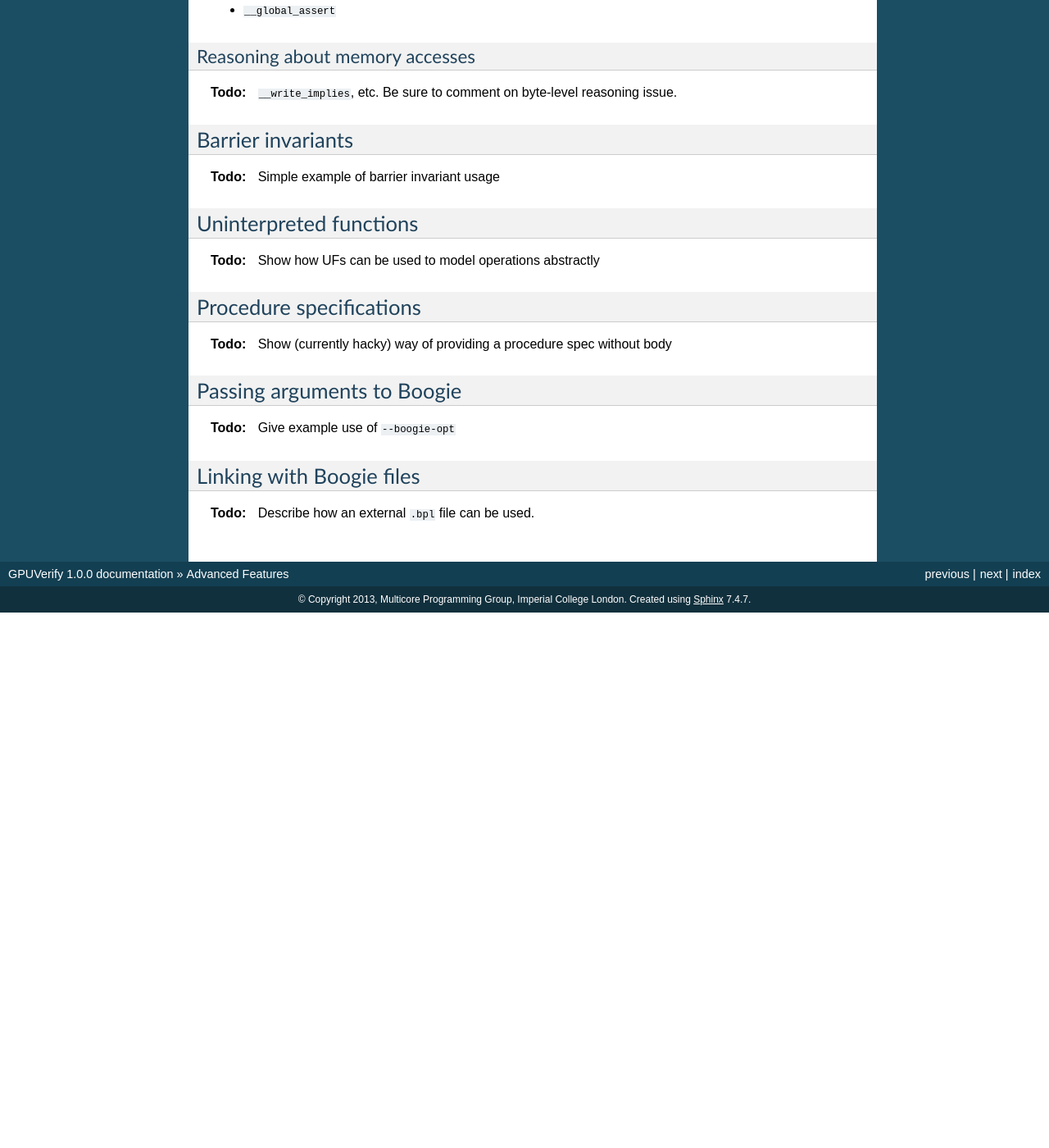
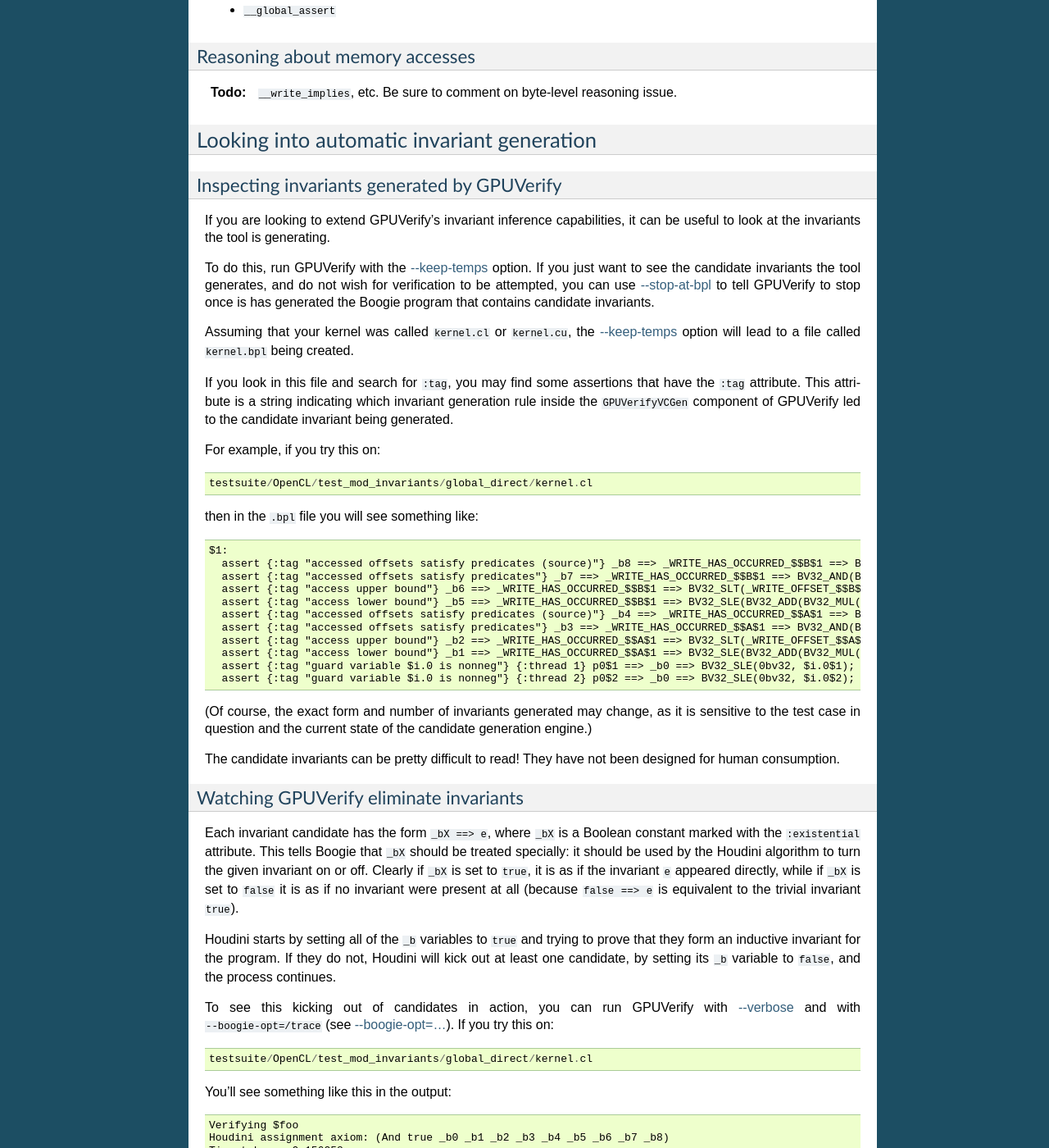
Before and after one commit to mc-imperial/gpuverify, a Sphinx documentation site: the page built from Documentation/advanced_features.rst, in a window 1280 px wide and 1400 px high, scrolled down 3683 px. Shown: the whole window at 82% size. Built offline with Sphinx 7.4.7, drawn with Linux system fonts in a browser that asks for light colours; formulas are drawn with MathJax 3; before the commit the page ends 4430 px from its top, so only the background shows below that; some of the changed text lies outside the part shown.

Commit message:
Described invariant generation a bit in the documentation.

```diff
--- a/Documentation/advanced_features.rst
+++ b/Documentation/advanced_features.rst
@@ -140,6 +140,69 @@
           issue.
 
 
+Looking into automatic invariant generation
+===========================================
+
+.. _inspecting-invariants:
+
+Inspecting invariants generated by GPUVerify
+--------------------------------------------
+
+If you are looking to extend GPUVerify's invariant inference capabilities, it can be useful to look at the invariants the tool is generating.
+
+To do this, run GPUVerify with the :ref:`keep-temps` option.  If you just want to see the candidate invariants the tool generates, and do not wish for verification to be attempted, you can use :ref:`stop-at-bpl` to tell GPUVerify to stop once is has generated the Boogie program that contains candidate invariants.
+
+Assuming that your kernel was called ``kernel.cl`` or ``kernel.cu``, the :ref:`keep-temps` option will lead to a file called ``kernel.bpl`` being created.
+
+If you look in this file and search for ``:tag``, you may find some assertions that have the ``:tag`` attribute.  This attribute is a string indicating which invariant generation rule inside the ``GPUVerifyVCGen`` component of GPUVerify led to the candidate invariant being generated.
+
+For example, if you try this on::
+
+  testsuite/OpenCL/test_mod_invariants/global_direct/kernel.cl
+
+then in the ``.bpl`` file you will see something like::
+
+  $1:
+    assert {:tag "accessed offsets satisfy predicates (source)"} _b8 ==> _WRITE_HAS_OCCURRED_$$B$1 ==> BV32_AND(BV32_SUB(BV32_MUL(1bv32, 256bv32), 1bv32), _WRITE_OFFSET_$$B$1) == BV32_AND(BV32_SUB(BV32_MUL(1bv32, 256bv32), 1bv32), BV32_ADD(BV32_MUL(0bv32, 256bv32), BV32_ADD(BV32_MUL(group_size_x, group_id_x$1), local_id_x$1))) && _WRITE_SOURCE_$$B$1 == 2bv32;
+    assert {:tag "accessed offsets satisfy predicates"} _b7 ==> _WRITE_HAS_OCCURRED_$$B$1 ==> BV32_AND(BV32_SUB(BV32_MUL(1bv32, 256bv32), 1bv32), _WRITE_OFFSET_$$B$1) == BV32_AND(BV32_SUB(BV32_MUL(1bv32, 256bv32), 1bv32), BV32_ADD(BV32_MUL(0bv32, 256bv32), BV32_ADD(BV32_MUL(group_size_x, group_id_x$1), local_id_x$1)));
+    assert {:tag "access upper bound"} _b6 ==> _WRITE_HAS_OCCURRED_$$B$1 ==> BV32_SLT(_WRITE_OFFSET_$$B$1, BV32_ADD(BV32_MUL(group_size_x, BV32_ADD(group_id_x$1, 1bv32)), local_id_x$1));
+    assert {:tag "access lower bound"} _b5 ==> _WRITE_HAS_OCCURRED_$$B$1 ==> BV32_SLE(BV32_ADD(BV32_MUL(group_size_x, group_id_x$1), local_id_x$1), _WRITE_OFFSET_$$B$1);
+    assert {:tag "accessed offsets satisfy predicates (source)"} _b4 ==> _WRITE_HAS_OCCURRED_$$A$1 ==> BV32_AND(BV32_SUB(BV32_MUL(1bv32, 256bv32), 1bv32), _WRITE_OFFSET_$$A$1) == BV32_AND(BV32_SUB(BV32_MUL(1bv32, 256bv32), 1bv32), BV32_ADD(BV32_MUL(0bv32, 256bv32), BV32_ADD(BV32_MUL(group_size_x, group_id_x$1), local_id_x$1))) && _WRITE_SOURCE_$$A$1 == 1bv32;
+    assert {:tag "accessed offsets satisfy predicates"} _b3 ==> _WRITE_HAS_OCCURRED_$$A$1 ==> BV32_AND(BV32_SUB(BV32_MUL(1bv32, 256bv32), 1bv32), _WRITE_OFFSET_$$A$1) == BV32_AND(BV32_SUB(BV32_MUL(1bv32, 256bv32), 1bv32), BV32_ADD(BV32_MUL(0bv32, 256bv32), BV32_ADD(BV32_MUL(group_size_x, group_id_x$1), local_id_x$1)));
+    assert {:tag "access upper bound"} _b2 ==> _WRITE_HAS_OCCURRED_$$A$1 ==> BV32_SLT(_WRITE_OFFSET_$$A$1, BV32_ADD(BV32_MUL(group_size_x, BV32_ADD(group_id_x$1, 1bv32)), local_id_x$1));
+    assert {:tag "access lower bound"} _b1 ==> _WRITE_HAS_OCCURRED_$$A$1 ==> BV32_SLE(BV32_ADD(BV32_MUL(group_size_x, group_id_x$1), local_id_x$1), _WRITE_OFFSET_$$A$1);
+    assert {:tag "guard variable $i.0 is nonneg"} {:thread 1} p0$1 ==> _b0 ==> BV32_SLE(0bv32, $i.0$1);
+    assert {:tag "guard variable $i.0 is nonneg"} {:thread 2} p0$2 ==> _b0 ==> BV32_SLE(0bv32, $i.0$2);
+
+(Of course, the exact form and number of invariants generated may change, as it is sensitive to the test case in question and the current state of the candidate generation engine.)
+
+The candidate invariants can be pretty difficult to read!  They have not been designed for human consumption.
+
+Watching GPUVerify eliminate invariants
+---------------------------------------
+
+Each invariant candidate has the form ``_bX ==> e``, where ``_bX`` is a Boolean constant marked with the ``:existential`` attribute.  This tells Boogie that ``_bX`` should be treated specially: it should be used by the Houdini algorithm to turn the given invariant on or off.  Clearly if ``_bX`` is set to ``true``, it is as if the invariant ``e`` appeared directly, while if ``_bX`` is set to ``false`` it is as if no invariant were present at all (because ``false ==> e`` is equivalent to the trivial invariant ``true``).
+
+Houdini starts by setting all of the ``_b`` variables to ``true`` and trying to prove that they form an inductive invariant for the program.  If they do not, Houdini will kick out at least one candidate, by setting its ``_b`` variable to ``false``, and the process continues.
+
+To see this kicking out of candidates in action, you can run GPUVerify with :ref:`verbose` and with ``--boogie-opt=/trace`` (see :ref:`boogie-opt`).  If you try this on::
+
+  testsuite/OpenCL/test_mod_invariants/global_direct/kernel.cl
+
+You'll see something like this in the output::
+
+    Verifying $foo
+    Houdini assignment axiom: (And true _b0 _b1 _b2 _b3 _b4 _b5 _b6 _b7 _b8)
+    Time taken = 0.156258
+    Removing _b6
+    Removing _b2
+    Verifying $foo
+    Houdini assignment axiom: (And true _b0 _b1 (! _b2) _b3 _b4 _b5 (! _b6) _b7 _b8)
+
+    Time taken = 0.0781293
+
+The first Houdini assignment axiom sets all of the ``_b`` variables to ``true``.  Boogie then tries to verify the kernel, and it finds that ``_b6`` and ``_b2`` (i.e. the ``access lower bound`` candidates shown in :ref:`inspecting-invariants`) do not hold.  In the next Houdini iteration, these candidates are flipped to ``false``.  The remaining invariants are then found to hold.  With this invariant, the tool then proceeds to do race analysis (not shown in the above snippet).
+
 Barrier invariants
 ==================
 
--- a/Documentation/basic_usage.rst
+++ b/Documentation/basic_usage.rst
@@ -377,6 +377,8 @@
 
 Specify a supporting ``.bpl`` file to be used during verification.  This file is passed, unmodified, to Boogie when verification is performed.  This can be useful, for example, if you wish to declare an uninterpreted function and use it in your kernel, and then provide some axioms about the function for Boogie to use during reasoning.
 
+.. _boogie-opt:
+
 ``--boogie-opt=``...
 ^^^^^^^^^^^^^^^^^^^^
 
@@ -426,6 +428,8 @@
 .. todo: From here onwards I have pretty much just pasted from the -h option of GPUVerify.  Some of the options will need more explanation.
 
 Generate smt2 file
+
+.. _keep-temps:
 
 ``--keep-temps``
 ^^^^^^^^^^^^^^^^
@@ -506,6 +510,8 @@
 ^^^^^^^^^^^^^^^^^^
 
 Stop after generating an annotated bpl
+
+.. _stop-at-bpl:
 
 ``--stop-at-bpl``
 ^^^^^^^^^^^^^^^^^
```
